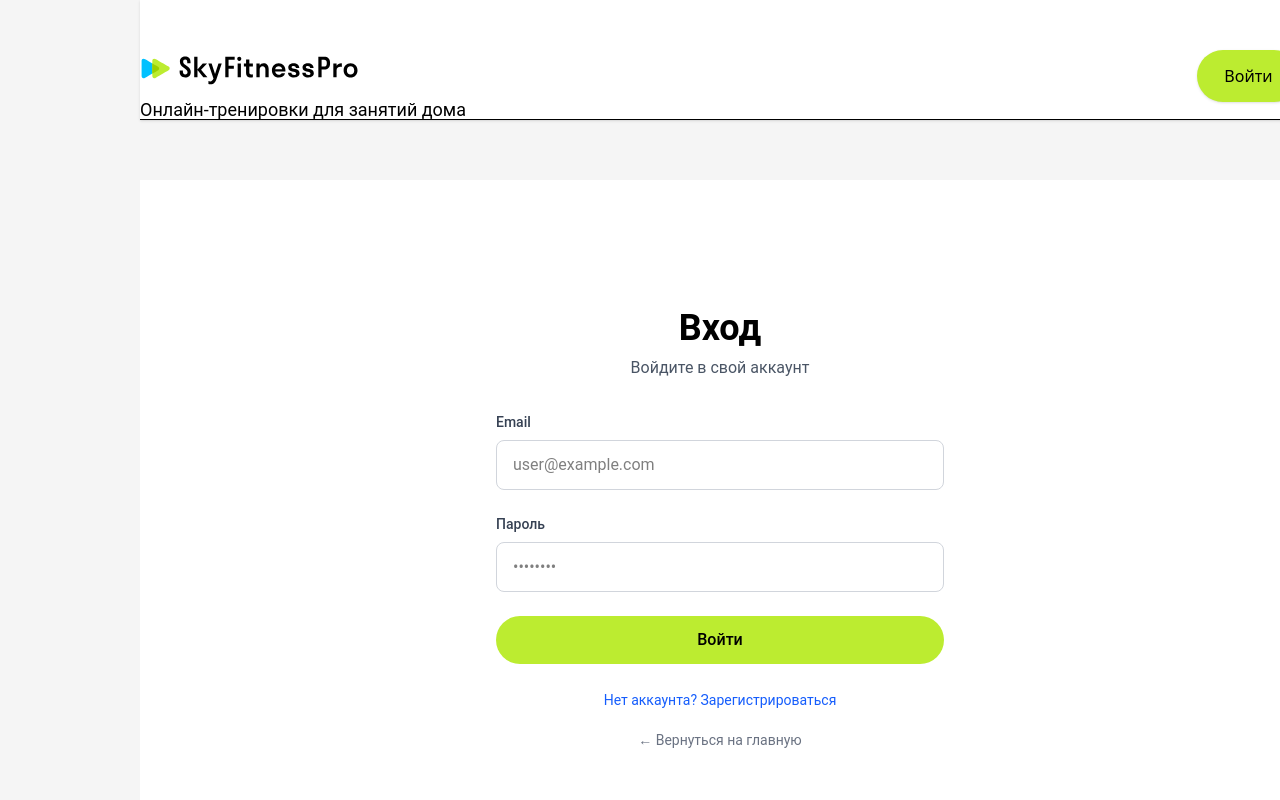
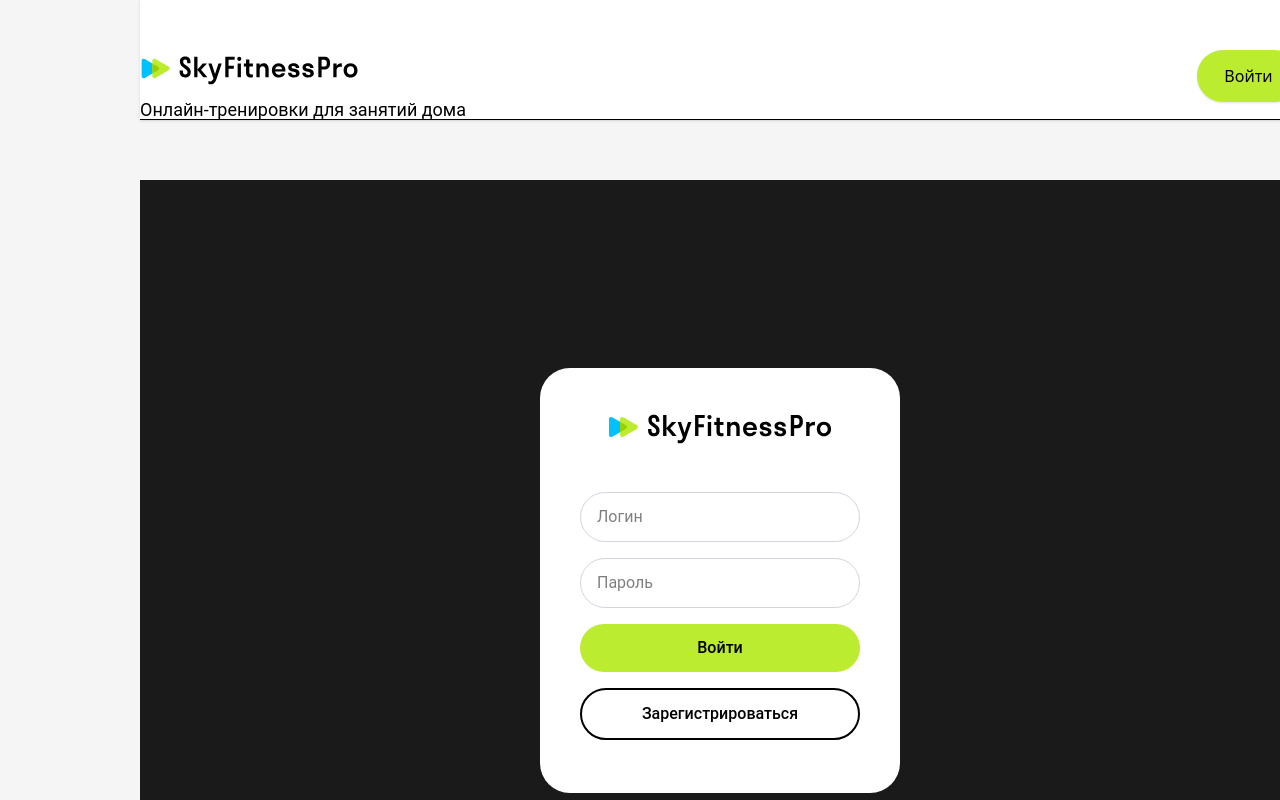
Before and after one commit to Veritas-lab/SkyFitnessPro, a Next.js app in the folder skyfitnesspro/: page /auth in a window 1280 px wide. Shown: the top 800 px of the page. Built offline with nearby package versions, Linux system fonts and the light colour scheme.

Commit message:
Реализованы формы входа и регистрации

```diff
--- a/skyfitnesspro/app/auth/page.tsx
+++ b/skyfitnesspro/app/auth/page.tsx
@@ -2,48 +2,14 @@
 
 import { useState } from 'react';
 import Form from '@/components/Form';
-import Link from 'next/link';
 
 export default function AuthPage() {
   const [mode, setMode] = useState<'login' | 'register'>('login');
 
   return (
-    <div className="min-h-screen bg-white font-['Roboto']">
-      <main className="max-w-[1440px] mx-auto px-6 md:px-10 lg:px-[140px] pt-20 md:pt-32">
-        <div className="max-w-md mx-auto">
-          <div className="mb-8 text-center">
-            <h1 className="text-3xl md:text-4xl font-bold mb-2">
-              {mode === 'login' ? 'Вход' : 'Регистрация'}
-            </h1>
-            <p className="text-gray-600">
-              {mode === 'login'
-                ? 'Войдите в свой аккаунт'
-                : 'Создайте новый аккаунт'}
-            </p>
-          </div>
-
-          <Form mode={mode} />
-
-          <div className="mt-6 text-center">
-            <button
-              onClick={() => setMode(mode === 'login' ? 'register' : 'login')}
-              className="text-blue-600 hover:text-blue-700 text-sm"
-            >
-              {mode === 'login'
-                ? 'Нет аккаунта? Зарегистрироваться'
-                : 'Уже есть аккаунт? Войти'}
-            </button>
-          </div>
-
-          <div className="mt-4 text-center">
-            <Link
-              href="/"
-              className="text-gray-500 hover:text-gray-700 text-sm"
-            >
-              ← Вернуться на главную
-            </Link>
-          </div>
-        </div>
+    <div className="min-h-screen font-['Roboto']" style={{ background: '#1a1a1a' }}>
+      <main className="flex items-center justify-center min-h-screen">
+        <Form mode={mode} onModeChange={setMode} />
       </main>
     </div>
   );
--- a/skyfitnesspro/components/Form.tsx
+++ b/skyfitnesspro/components/Form.tsx
@@ -2,77 +2,133 @@
 
 import { useForm } from 'react-hook-form';
 import { zodResolver } from '@hookform/resolvers/zod';
-import { registerSchema, RegisterFormData } from '@/lib/types';
+import { registerSchema, loginSchema, RegisterFormData, LoginFormData } from '@/lib/types';
 import { useAuth } from '@/hooks/useAuth';
-import { useState } from 'react';
+import { useState, useEffect } from 'react';
+import Image from 'next/image';
 
 interface FormProps {
   mode: 'login' | 'register';
+  onModeChange: (mode: 'login' | 'register') => void;
 }
 
-export default function Form({ mode }: FormProps) {
+export default function Form({ mode, onModeChange }: FormProps) {
   const { login, register, error } = useAuth();
   const [isLoading, setIsLoading] = useState(false);
-  const {
-    register: registerField,
-    handleSubmit,
-    formState: { errors },
-  } = useForm<RegisterFormData>({
+
+  const loginForm = useForm<LoginFormData>({
+    resolver: zodResolver(loginSchema),
+  });
+
+  const registerForm = useForm<RegisterFormData>({
     resolver: zodResolver(registerSchema),
   });
 
-  const onSubmit = async (data: RegisterFormData) => {
+  const form = mode === 'login' ? loginForm : registerForm;
+
+  const onSubmit = async (data: RegisterFormData | LoginFormData) => {
     setIsLoading(true);
     if (mode === 'login') {
       await login(data.email, data.password);
     } else {
-      await register(data.email, data.password);
+      const registerData = data as RegisterFormData;
+      await register(registerData.email, registerData.password);
     }
     setIsLoading(false);
   };
 
+  // Сброс формы при смене режима
+  useEffect(() => {
+    if (mode === 'login') {
+      loginForm.reset();
+    } else {
+      registerForm.reset();
+    }
+  }, [mode]);
+
   return (
+    <div
+      className="bg-white flex flex-col items-center"
+      style={{
+        width: '360px',
+        height: mode === 'register' ? '520px' : '425px',
+        borderRadius: '30px',
+        padding: '40px',
+        gap: '48px',
+      }}
+    >
+      {/* Логотип */}
+      <div className="flex items-center justify-center">
+        <Image
+          src="/img/logo.svg"
+          alt="SkyFitnessPro"
+          width={50}
+          height={50}
+          priority
+          style={{
+            width: 'auto',
+            height: 'auto',
+          }}
+        />
+      </div>
+
       <form
-      onSubmit={handleSubmit(onSubmit)}
-      className="w-full max-w-md mx-auto space-y-6"
+        onSubmit={form.handleSubmit(onSubmit)}
+        className="w-full flex flex-col"
+        style={{ gap: '16px' }}
       >
+        {/* Поле Email / Эл. почта */}
         <div>
-        <label
-          htmlFor="email"
-          className="block text-sm font-medium text-gray-700 mb-2"
-        >
-          Email
-        </label>
           <input
-          {...registerField('email')}
+            {...form.register('email')}
             type="email"
             id="email"
-          className="w-full px-4 py-3 border border-gray-300 rounded-lg focus:ring-2 focus:ring-green-500 focus:border-transparent outline-none"
-          placeholder="user@example.com"
+            className="w-full px-4 py-3 border border-gray-300 rounded-[30px] focus:ring-2 focus:ring-[#BCEC30] focus:border-transparent outline-none bg-white"
+            placeholder={mode === 'login' ? 'Логин' : 'Эл. почта'}
+            style={{
+              borderRadius: '30px',
+            }}
           />
-        {errors.email && (
-          <p className="mt-1 text-sm text-red-600">{errors.email.message}</p>
+          {form.formState.errors.email && (
+            <p className="mt-1 text-sm text-red-600">{form.formState.errors.email.message}</p>
           )}
         </div>
 
+        {/* Поле Пароль */}
         <div>
-        <label
-          htmlFor="password"
-          className="block text-sm font-medium text-gray-700 mb-2"
-        >
-          Пароль
-        </label>
           <input
-          {...registerField('password')}
+            {...form.register('password')}
             type="password"
             id="password"
-          className="w-full px-4 py-3 border border-gray-300 rounded-lg focus:ring-2 focus:ring-green-500 focus:border-transparent outline-none"
-          placeholder="••••••••"
+            className="w-full px-4 py-3 border border-gray-300 rounded-[30px] focus:ring-2 focus:ring-[#BCEC30] focus:border-transparent outline-none bg-white"
+            placeholder="Пароль"
+            style={{
+              borderRadius: '30px',
+            }}
           />
-        {errors.password && (
-          <p className="mt-1 text-sm text-red-600">{errors.password.message}</p>
+          {form.formState.errors.password && (
+            <p className="mt-1 text-sm text-red-600">{form.formState.errors.password.message}</p>
           )}
         </div>
+
+        {/* Поле Повторите пароль (только для регистрации) */}
+        {mode === 'register' && (
+          <div>
+            <input
+              {...form.register('confirmPassword')}
+              type="password"
+              id="confirmPassword"
+              className="w-full px-4 py-3 border border-gray-300 rounded-[30px] focus:ring-2 focus:ring-[#BCEC30] focus:border-transparent outline-none bg-white"
+              placeholder="Повторите пароль"
+              style={{
+                borderRadius: '30px',
+              }}
+            />
+            {form.formState.errors.confirmPassword && (
+              <p className="mt-1 text-sm text-red-600">{form.formState.errors.confirmPassword.message}</p>
+            )}
+          </div>
+        )}
 
         {error && (
           <div className="p-3 bg-red-50 border border-red-200 rounded-lg">
@@ -80,10 +136,14 @@ export default function Form({ mode }: FormProps) {
           </div>
         )}
 
+        {/* Кнопка Войти / Зарегистрироваться */}
         <button
           type="submit"
           disabled={isLoading}
-        className="w-full bg-[#BCEC30] hover:bg-[#a8d228] text-black font-medium py-3 px-6 rounded-full transition-colors disabled:opacity-50 disabled:cursor-not-allowed"
+          className="w-full bg-[#BCEC30] hover:bg-[#a8d228] text-black font-medium py-3 px-6 rounded-[30px] transition-colors disabled:opacity-50 disabled:cursor-not-allowed"
+          style={{
+            borderRadius: '30px',
+          }}
         >
           {isLoading
             ? 'Загрузка...'
@@ -91,6 +151,19 @@ export default function Form({ mode }: FormProps) {
             ? 'Войти'
             : 'Зарегистрироваться'}
         </button>
+
+        {/* Кнопка переключения режима */}
+        <button
+          type="button"
+          onClick={() => onModeChange(mode === 'login' ? 'register' : 'login')}
+          className="w-full bg-white border-2 border-black text-black font-medium py-3 px-6 rounded-[30px] transition-colors hover:bg-gray-50"
+          style={{
+            borderRadius: '30px',
+          }}
+        >
+          {mode === 'login' ? 'Зарегистрироваться' : 'Войти'}
+        </button>
       </form>
+    </div>
   );
 }
--- a/skyfitnesspro/lib/types.ts
+++ b/skyfitnesspro/lib/types.ts
@@ -45,9 +45,7 @@ export interface User {
   }
 
   // Для форм (Zod + react-hook-form)
-  export const registerSchema = z.object({
-    email: z.string().email("Введите корректный Email"),
-    password: z.string()
+  const basePasswordSchema = z.string()
     .min(6, "Пароль должен содержать не менее 6 символов")
     .regex(/[A-Z]/, "Пароль должен содержать как минимум одну заглавную букву")
     .refine(
@@ -56,10 +54,21 @@ export interface User {
         return specialChars.length >= 2;
       },
       { message: "Пароль должен содержать не менее 2 спецсимволов" }
-      ),
+    );
+
+  export const registerSchema = z.object({
+    email: z.string().email("Введите корректный Email"),
+    password: basePasswordSchema,
+    confirmPassword: z.string(),
+  }).refine((data) => data.password === data.confirmPassword, {
+    message: "Пароли не совпадают",
+    path: ["confirmPassword"],
   });
 
-  export const loginSchema = registerSchema; // можно использовать ту же схему
+  export const loginSchema = z.object({
+    email: z.string().email("Введите корректный Email"),
+    password: z.string().min(1, "Введите пароль"),
+  });
 
   export type RegisterFormData = z.infer<typeof registerSchema>;
   export type LoginFormData = z.infer<typeof loginSchema>;
```
Lines whose indentation alone changed are shown as unchanged.
